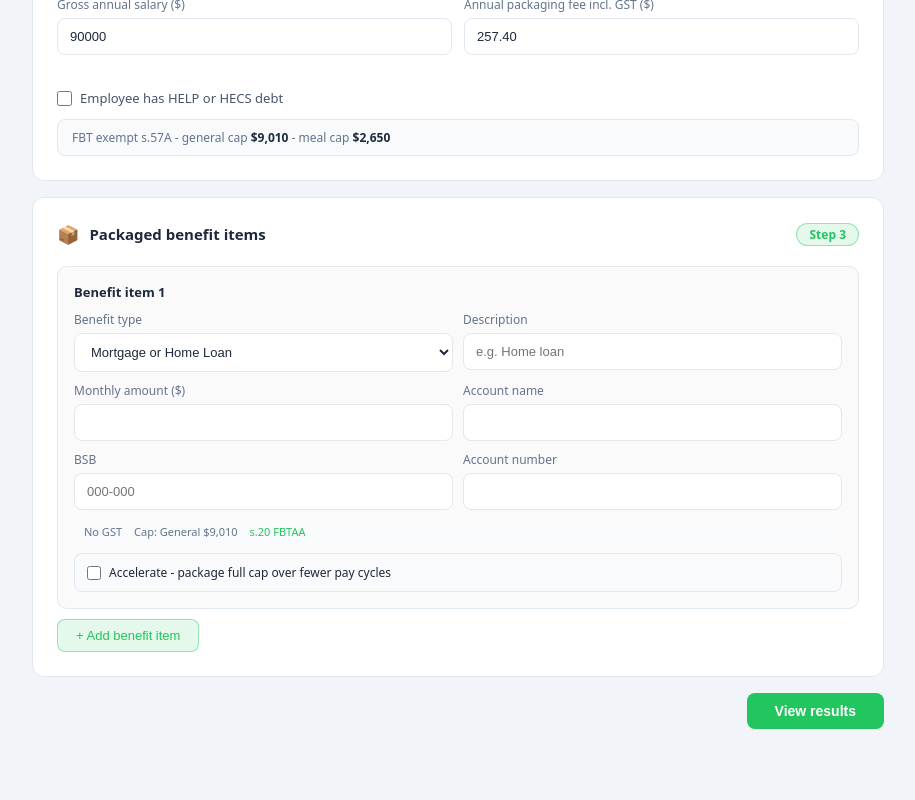
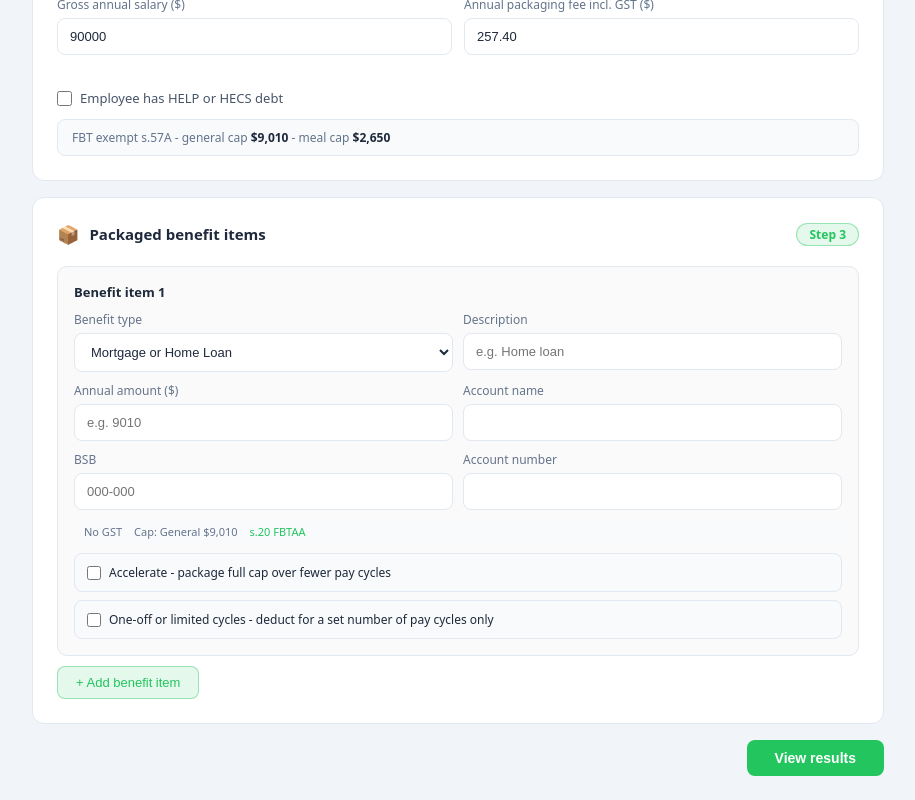
Before and after one commit to ADAM-PSP1/psp-calculator, a React (Vite) app: page / in a window 1280 px wide. Shown: the part 729-1529 px from the top of the page, without its empty margins (182-1097 px from the left). Before the commit the page ends 1482 px from the top, so only its background shows below. Built offline with nearby package versions, Linux system fonts and the light colour scheme.

Commit message:
Update App.jsx

```diff
--- a/src/App.jsx
+++ b/src/App.jsx
@@ -120,6 +120,7 @@ const UDOCS=[
 const newItem=()=>({
   id:Date.now()+Math.random(),typeId:"mortgage",monthlyAmount:"",accountName:"",bsb:"",accountNumber:"",description:"",
   accelerate:false,accelerateCycles:"",
+  limitCycles:false,limitCyclesNum:"1",
   remote:{employerType:"general",residence:null,employment:null},
   lafha:{maintainsHome:true,weeksAway:52,familyType:"single",salaryTier:1,actualAccomWeekly:"",actualFoodWeekly:"",useActualFood:false}
 });
@@ -267,9 +268,10 @@ export default function App(){
       if((item.typeId==="remote_util"||item.typeId==="remote_travel")&&!remH)continue;
       let mon=0,ld=null;
       if(bt.isLafha){const x=calcLafha(item.lafha);ld=x;mon=x.total/12;}
-      else{mon=parseFloat(item.monthlyAmount)||0;}
+      else{mon=(parseFloat(item.monthlyAmount)||0)/12;}
       if(mon<=0)continue;
-      const iAnn=mon*12;
+      const limitN=item.limitCycles&&parseInt(item.limitCyclesNum)>0?Math.min(parseInt(item.limitCyclesNum),cyc.periods):null;
+      const iAnn=limitN?(mon*(12/cyc.periods)*limitN):mon*12;
       const isMeal=bt.cap==="meal";
       const isNone=bt.cap==="none";
       const isNoCap=isNone;
@@ -425,7 +427,7 @@ export default function App(){
               const isRem=RIDS.includes(item.typeId);
               const capLim=getCapLim(bt,empType);
               const iMon=parseFloat(item.monthlyAmount)||0;
-              const iAnn=iMon*12;
+              const iAnn=iMon;
               const accelN=item.accelerate&&parseInt(item.accelerateCycles)>0?Math.min(parseInt(item.accelerateCycles),cyc.periods):null;
               const effCap=capLim?Math.min(iAnn,capLim):iAnn;
               const perCyc=accelN?effCap/accelN:effCap/cyc.periods;
@@ -452,7 +454,7 @@ export default function App(){
                       </select>
                     </div>
                     <div><label style={LBL}>Description</label><input style={INP} value={item.description} onChange={e=>upd(item.id,"description",e.target.value)} placeholder="e.g. Home loan"/></div>
-                    {!bt.isLafha&&<div><label style={LBL}>Monthly amount ($)</label><input style={INP} type="number" value={item.monthlyAmount} onChange={e=>upd(item.id,"monthlyAmount",e.target.value)}/></div>}
+                    {!bt.isLafha&&<div><label style={LBL}>Annual amount ($)</label><input style={INP} type="number" value={item.monthlyAmount} onChange={e=>upd(item.id,"monthlyAmount",e.target.value)} placeholder="e.g. 9010"/></div>}
                     {!bt.isLafha&&!isRem&&<div><label style={LBL}>Account name</label><input style={INP} value={item.accountName} onChange={e=>upd(item.id,"accountName",e.target.value)}/></div>}
                     {!bt.isLafha&&!isRem&&<div><label style={LBL}>BSB</label><input style={INP} value={item.bsb} onChange={e=>upd(item.id,"bsb",e.target.value)} placeholder="000-000"/></div>}
                     {!bt.isLafha&&!isRem&&<div><label style={LBL}>Account number</label><input style={INP} value={item.accountNumber} onChange={e=>upd(item.id,"accountNumber",e.target.value)}/></div>}
@@ -475,7 +477,7 @@ export default function App(){
                   {capLim&&!bt.isLafha&&(
                     <div style={{marginTop:8,background:item.accelerate?gbg:"#f8fafc",border:"1px solid "+(item.accelerate?gbor:"#e2e8f0"),borderRadius:8,padding:"10px 12px"}}>
                       <div style={{display:"flex",alignItems:"center",gap:8,marginBottom:item.accelerate?10:0}}>
-                        <input type="checkbox" checked={item.accelerate||false} onChange={e=>upd(item.id,"accelerate",e.target.checked)} style={{width:14,height:14,accentColor:green}}/>
+                        <input type="checkbox" checked={item.accelerate||false} onChange={e=>{upd(item.id,"accelerate",e.target.checked);if(item.limitCycles)upd(item.id,"limitCycles",false);}} style={{width:14,height:14,accentColor:green}}/>
                         <label style={{fontSize:12,fontWeight:500,color:"#1e293b",cursor:"pointer"}}>Accelerate - package full cap over fewer pay cycles</label>
                       </div>
                       {item.accelerate&&(
@@ -495,6 +497,38 @@ export default function App(){
                           </div>
                         </div>
                       )}
+                    </div>
+                  )}
+                  {!bt.isLafha&&(
+                    <div style={{marginTop:8,background:item.limitCycles?gbg:"#f8fafc",border:"1px solid "+(item.limitCycles?gbor:"#e2e8f0"),borderRadius:8,padding:"10px 12px"}}>
+                      <div style={{display:"flex",alignItems:"center",gap:8,marginBottom:item.limitCycles?10:0}}>
+                        <input type="checkbox" checked={item.limitCycles||false} onChange={e=>{upd(item.id,"limitCycles",e.target.checked);if(item.accelerate)upd(item.id,"accelerate",false);}} style={{width:14,height:14,accentColor:green}}/>
+                        <label style={{fontSize:12,fontWeight:500,color:"#1e293b",cursor:"pointer"}}>One-off or limited cycles - deduct for a set number of pay cycles only</label>
+                      </div>
+                      {item.limitCycles&&(()=>{
+                        const lN=parseInt(item.limitCyclesNum)||1;
+                        const annualAmt=parseFloat(item.monthlyAmount)||0;
+                        const perCycAmt=annualAmt/cyc.periods;
+                        const totalAmt=perCycAmt*lN;
+                        return(
+                          <div style={{display:"grid",gridTemplateColumns:"1fr 1fr",gap:10}}>
+                            <div>
+                              <label style={LBL}>Number of {cyc.singular}s to deduct</label>
+                              <input style={INP} type="number" min={1} max={cyc.periods} value={item.limitCyclesNum} onChange={e=>upd(item.id,"limitCyclesNum",e.target.value)} placeholder={"1 to "+cyc.periods}/>
+                            </div>
+                            <div style={{paddingTop:18}}>
+                              <div style={{background:"#fff",border:"1px solid "+gbor,borderRadius:8,padding:"8px 12px"}}>
+                                <div style={{fontSize:11,color:"#64748b"}}>Total deduction</div>
+                                <div style={{fontSize:17,fontWeight:700,color:gdim}}>${fmt(totalAmt)}</div>
+                                <div style={{fontSize:10,color:"#94a3b8",marginTop:2}}>${fmt(perCycAmt)} x {lN} {cyc.singular}{lN>1?"s":""} then stops</div>
+                              </div>
+                            </div>
+                            <div style={{gridColumn:"1/-1",fontSize:11,color:"#64748b",background:"#fff",borderRadius:6,padding:"6px 10px",border:"1px solid #e2e8f0"}}>
+                              Deduction of ${fmt(perCycAmt)} will run for {lN} {cyc.singular}{lN>1?"s":""} totalling ${fmt(totalAmt)}. Instruct payroll to cease after {lN} {cyc.singular}{lN>1?"s":""}.
+                            </div>
+                          </div>
+                        );
+                      })()}
                     </div>
                   )}
                   {isRem&&<RemotePanel item={item} updR={(f,v)=>updR(item.id,f,v)}/>}
@@ -532,7 +566,6 @@ export default function App(){
                 </tr></thead>
                 <tbody>
                   {mkRows(R,p,isReb).map(([label,a,b,border,hi,bold],i)=>{
-                    const isRebRow=false;
                     const isFeeRow=label==="Less packaging fee (pre-tax cost)";
                     return(
                       <tr key={i} style={{borderTop:border?"2px solid #e2e8f0":"1px solid #f1f5f9",background:bold?"#f8fafc":hi?"rgba(34,197,94,.04)":undefined}}>
@@ -551,23 +584,23 @@ export default function App(){
               <h3 style={{margin:"0 0 1rem",fontSize:15,fontWeight:600,color:"#1e293b"}}>Benefit items</h3>
               <table style={{width:"100%",borderCollapse:"collapse",fontSize:13}}>
                 <thead><tr style={{borderBottom:"2px solid #e2e8f0"}}>
-                  {["Benefit","Description","Monthly","Pre-tax","Post-tax","Notes"].map(h=><th key={h} style={{textAlign:["Monthly","Pre-tax","Post-tax"].includes(h)?"right":"left",padding:"6px",color:"#64748b",fontWeight:500,fontSize:12}}>{h}</th>)}
+                  {["Benefit","Description","Per "+sg,"Annual","Notes"].map(h=><th key={h} style={{textAlign:["Per "+sg,"Annual"].includes(h)?"right":"left",padding:"6px",color:"#64748b",fontWeight:500,fontSize:12}}>{h}</th>)}
                 </tr></thead>
                 <tbody>
                   {R.LI.filter(li=>!li.isFee).map((li,i)=>(
                     <tr key={i} style={{borderBottom:"1px solid #f1f5f9"}}>
                       <td style={{padding:"8px 6px",color:"#1e293b"}}>{li.bt.label}</td>
                       <td style={{padding:"8px 6px",color:"#64748b"}}>{li.description||"-"}</td>
-                      <td style={{textAlign:"right",padding:"8px 6px"}}>${fmt(li.mon)}</td>
-                      <td style={{textAlign:"right",padding:"8px 6px",color:gdim,fontWeight:500}}>${fmt(li.pre)}</td>
-                      <td style={{textAlign:"right",padding:"8px 6px",color:li.post>0?"#475569":"#cbd5e1"}}>{li.post>0?"$"+fmt(li.post):"-"}</td>
-                      <td style={{padding:"8px 6px",fontSize:11,color:"#94a3b8"}}>{li.ld?"Accom $"+fmt(li.ld.accom/12)+"/mth Food $"+fmt(li.ld.food/12)+"/mth":li.rt==="half"?"50pct pre 50pct post-tax (s.60)":li.bt.ref}</td>
+                      <td style={{textAlign:"right",padding:"8px 6px"}}>${fmt(li.mon*(12/cyc.periods))}</td>
+                      <td style={{textAlign:"right",padding:"8px 6px"}}>${fmt(li.ann)}</td>
+                      <td style={{padding:"8px 6px",fontSize:11,color:"#94a3b8"}}>{li.ld?"Accom $"+fmt(li.ld.accom/12)+"/mth Food $"+fmt(li.ld.food/12)+"/mth":li.limitCycles?"One-off: "+li.limitCyclesNum+" "+cyc.singular+(parseInt(li.limitCyclesNum)>1?"s":"")+" only":li.rt==="half"?"50pct pre 50pct post-tax (s.60)":li.bt.ref}</td>
                     </tr>
                   ))}
                   <tr style={{borderTop:"2px solid #e2e8f0",fontWeight:600}}>
                     <td colSpan={2} style={{padding:"8px 6px"}}>Total</td>
-                    <td style={{textAlign:"right",padding:"8px 6px"}}>${fmt(R.aDed/12)}</td>
-                    <td colSpan={3}></td>
+                    <td style={{textAlign:"right",padding:"8px 6px"}}>${fmt(R.aDed/cyc.periods)}</td>
+                    <td style={{textAlign:"right",padding:"8px 6px"}}>${fmt(R.aDed)}</td>
+                    <td></td>
                   </tr>
                 </tbody>
               </table>
```
